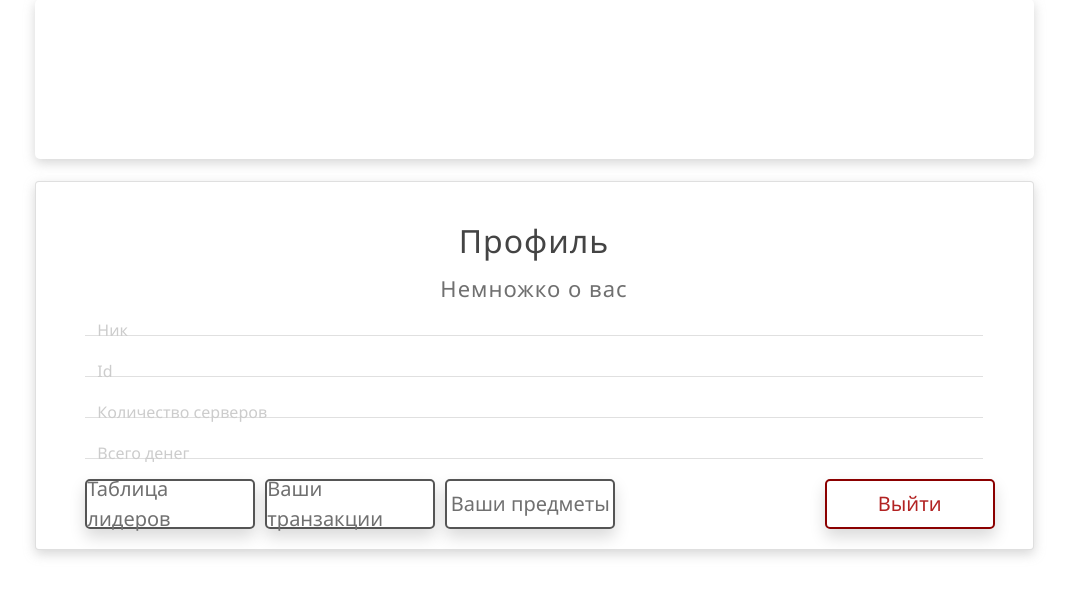
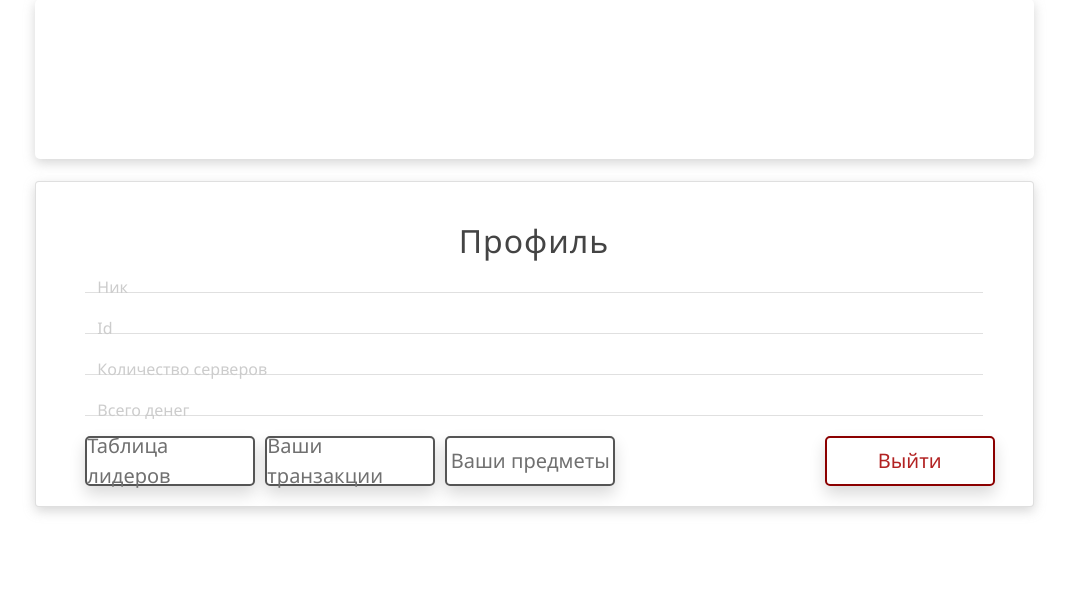
Before and after one commit to VadyChel/ProstoTools-Dashboard, a Python web app: template core/templates/profile.html in a window 1280 px wide. Shown: the part 98-688 px from the top of the page, without its empty margins (106-1174 px from the left). Run offline with Jinja, Linux system fonts and the light colour scheme; the template is opened without the code that fills it, so the values that code supplies are empty; some libraries are stand-ins or nearby versions.

Commit message:
Remove bio from profile

```diff
--- a/core/static/css/profile.css
+++ b/core/static/css/profile.css
@@ -136,19 +136,3 @@
 .card-button:hover a{
     color: #fff;
 }
-
-.card-bio-title{
-    color: #707070;
-    font-size: 22px;
-    letter-spacing: 1px;
-    display: block;
-    text-align: center;
-}
-
-.card-bio{
-    color: #707070;
-    font-size: 18px;
-    display: block;
-    text-align: center;
-    margin-bottom: 1%;
-}
--- a/core/templates/profile.html
+++ b/core/templates/profile.html
@@ -19,11 +19,6 @@
 
     <div class="card">
         <h2 class="card-title">Профиль</h2>
-        {% if user_data[3] != ' ' %}
-            <span class="card-bio-title">Немножко о вас</span>
-            <span class="card-bio">{{ user_data[3] }}</span>
-        {% endif %}
-
         <div class="card-group">
             <span class="card-field">{{ user_name }}</span>
             <span class="card-label">Ник</span>
--- a/core/tools/jinja.py
+++ b/core/tools/jinja.py
@@ -1,5 +1,3 @@
-import os
-
 import core.app
 from core.configs.config import Config
 from sanic.response import html
--- a/core/views.py
+++ b/core/views.py
@@ -199,7 +199,6 @@ async def profile(request):
 	user_datas = await discord_api.get_user_data(access_token)
 
 	sql_1 = """SELECT money FROM users WHERE user_id = %s AND user_id = %s"""
-	sql_2 = """SELECT bio FROM users WHERE user_id = %s AND user_id = %s"""
 	val = (user_datas[0]["id"], user_datas[0]["id"])
 
 	list_money = await Database.execute(sql_1, val)
@@ -210,8 +209,6 @@ async def profile(request):
 	for num in all_money:
 		money += int(num)
 
-	bio = (await Database.execute(sql_2, val, fetchone=True))[0]
-
 	return jinja.render(
 		"profile.html",
 		request,
@@ -219,7 +216,7 @@ async def profile(request):
 		avatar=request.ctx.session.get("user_avatar"),
 		login=request.ctx.session.get("user_state_login"),
 		user_name=request.ctx.session.get("user_name"),
-		user_data=[user_datas[0]["id"], len(user_datas[1]), money, bio],
+		user_data=[user_datas[0]["id"], len(user_datas[1]), money],
 	)
 
 
```
